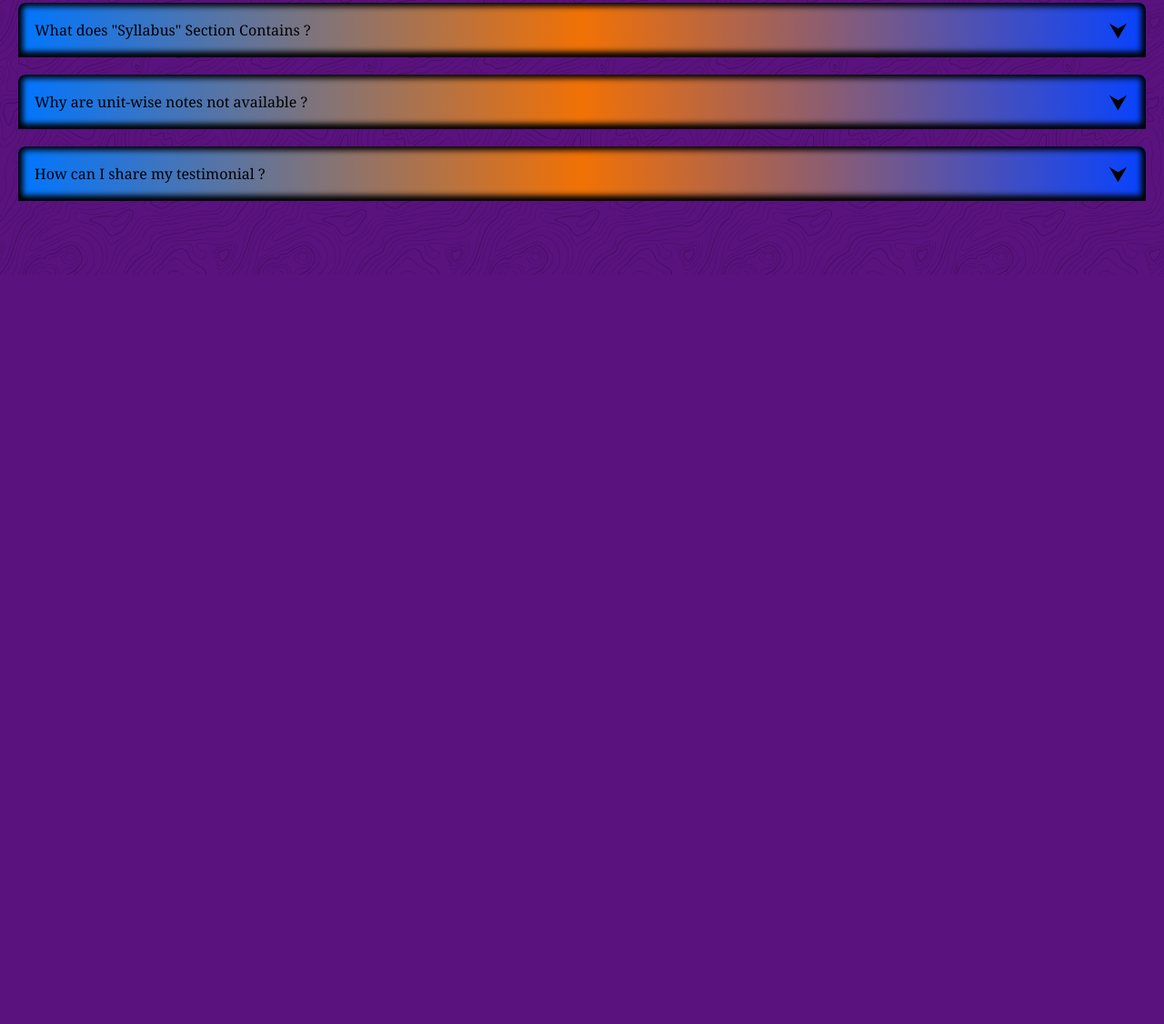
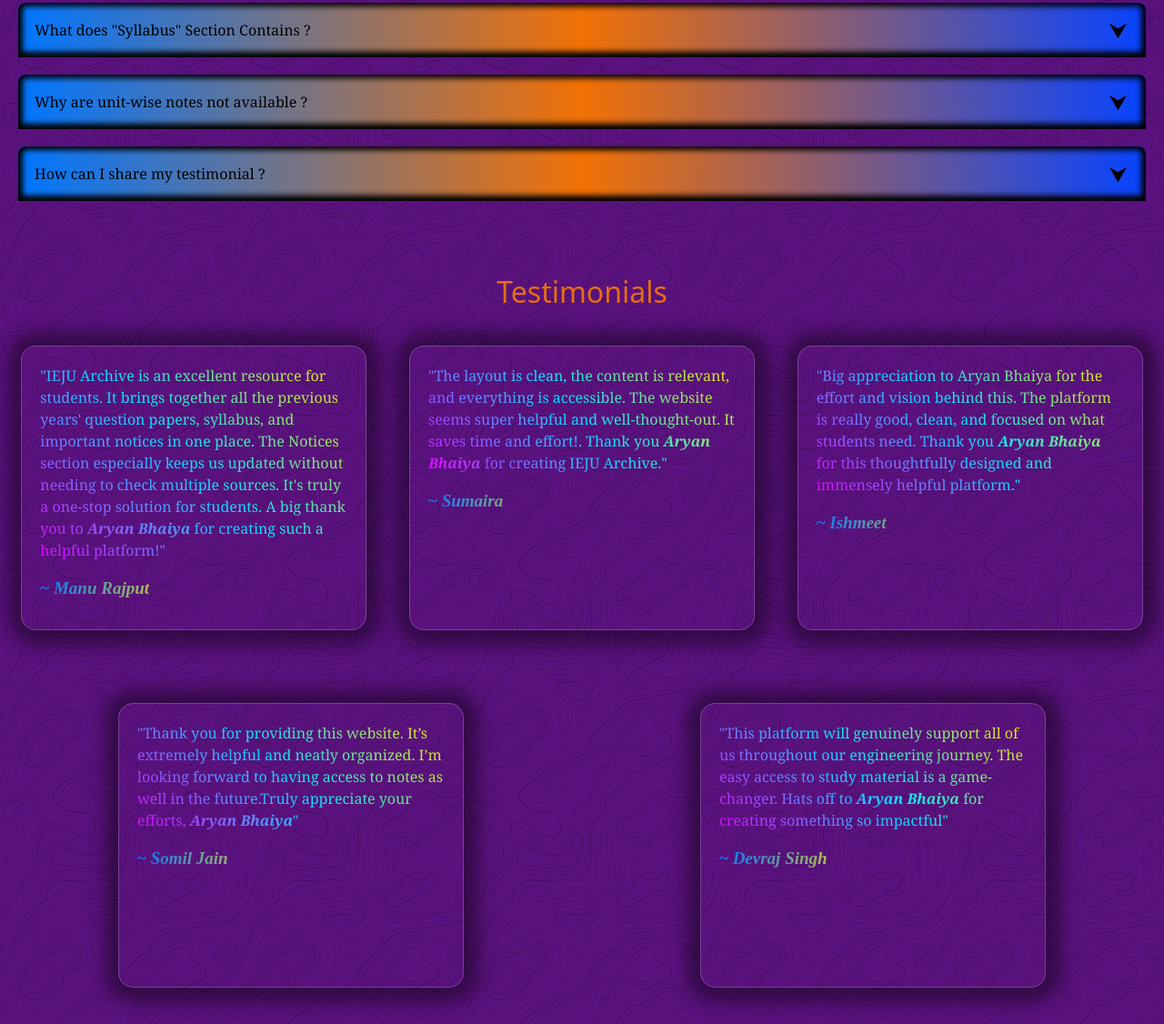
Before and after one commit to AryanRajput5772/IEJU-Archive, a plain HTML site: page index.html in a window 1280 px wide. Shown: the part 1104-2230 px from the top of the page at 91% size. Before the commit the page ends 1406 px from the top, so only its background shows below. Drawn offline with nearby package versions, Linux system fonts and the light colour scheme; a web font is replaced by a local one.

Commit message:
Adding testimonilas and Added material of 3rd sem

```diff
--- a/assets/css/index.css
+++ b/assets/css/index.css
@@ -162,3 +162,67 @@
     font-weight: 900;
   }
 }
+
+.testimonials {
+  display: flex;
+  flex-direction: column;
+  align-items: center;
+  justify-content: center;
+
+  margin: 0 auto;
+  flex-wrap: wrap;
+  flex-direction: row;
+}
+.test {
+  text-align: center;
+  width: 100%;
+  margin: 0 auto;
+  color: #e36e14;
+}
+.testimonials .element {
+  font-size: 16px;
+  line-height: 1.5;
+  border: 1px solid rgba(255, 255, 255, 0.2);
+  border-radius: 16px;
+  padding: 20px;
+
+  color: white;
+  max-width: 600px;
+  width: 380px;
+  height: 313px;
+  margin: 40px auto;
+  box-shadow: 1px 1px 20px 15px rgb(0 0 0 / 44%);
+}
+
+.name {
+  color: transparent;
+  background: linear-gradient(to right, #0676ff, #f1d905, #0743ff);
+  -webkit-background-clip: text;
+  font-family: auto;
+  font-weight: 900;
+  font-size: 19px;
+}
+.testimonials .element p {
+  font-family: Georgia, "Times New Roman", Times, serif;
+  color: transparent;
+  background: linear-gradient(45deg, #e300ff, #07e1ff, #ffe500);
+  -webkit-background-clip: text;
+}
+.testimonials .element p.name {
+  color: transparent;
+  background: linear-gradient(to right, #0676ff, #f1d905, #0743ff);
+  -webkit-background-clip: text;
+  font-family: auto;
+  font-weight: 900;
+  font-size: 19px;
+}
+.testimonials .element p strong {
+  font-weight: 600;
+}
+@media (max-width: 800px) {
+  .testimonials .element {
+    max-height: max-content;
+    width: 305px;
+    height: auto;
+  }
+}
--- a/index.html
+++ b/index.html
@@ -237,6 +237,65 @@
     <br />
     <br />
     <br />
+    <h2 class="test">Testimonials</h2>
+
+    <div class="testimonials">
+      <div class="element">
+        <p>
+          "IEJU Archive is an excellent resource for students. It brings
+          together all the previous years' question papers, syllabus, and
+          important notices in one place. The Notices section especially keeps
+          us updated without needing to check multiple sources. It's truly a
+          one-stop solution for students. A big thank you to
+          <strong><i>Aryan Bhaiya</i></strong> for creating such a helpful
+          platform!"
+        </p>
+        <p class="name">~ <i>Manu Rajput</i></p>
+      </div>
+
+      <div class="element">
+        <p>
+          "The layout is clean, the content is relevant, and everything is
+          accessible. The website seems super helpful and well-thought-out. It
+          saves time and effort!. Thank you
+          <strong><i>Aryan Bhaiya</i></strong> for creating IEJU Archive."
+        </p>
+        <p class="name">~ <i>Sumaira</i></p>
+      </div>
+
+      <div class="element">
+        <p>
+          "Big appreciation to Aryan Bhaiya for the effort and vision behind
+          this. The platform is really good, clean, and focused on what students
+          need. Thank you
+          <strong><i>Aryan Bhaiya</i></strong> for this thoughtfully designed
+          and immensely helpful platform."
+        </p>
+        <p class="name">~ <i>Ishmeet</i></p>
+      </div>
+
+      <div class="element">
+        <p>
+          "Thank you for providing this website. It’s extremely helpful and
+          neatly organized. I’m looking forward to having access to notes as
+          well in the future.Truly appreciate your efforts,
+          <strong><i>Aryan Bhaiya</i></strong
+          >"
+        </p>
+        <p class="name">~ <i>Somil Jain</i></p>
+      </div>
+
+      <div class="element">
+        <p>
+          "This platform will genuinely support all of us throughout our
+          engineering journey. The easy access to study material is a
+          game-changer. Hats off to <strong><i>Aryan Bhaiya</i></strong> for
+          creating something so impactful"
+        </p>
+        <p class="name">~ <i>Devraj Singh</i></p>
+      </div>
+    </div>
+
     <script>
       const accordion = document.querySelectorAll(".contentbox");
       accordion.forEach((acc) => {
```
Also changed, not shown: pages/3semCse.html (+40 -10 lines).
